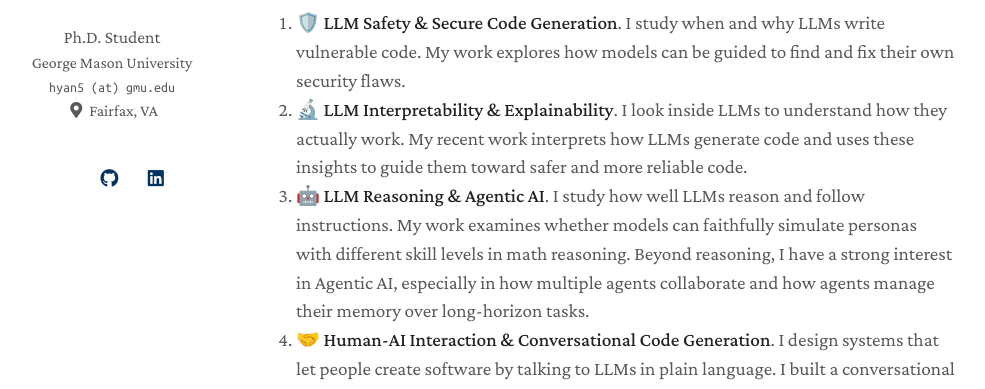
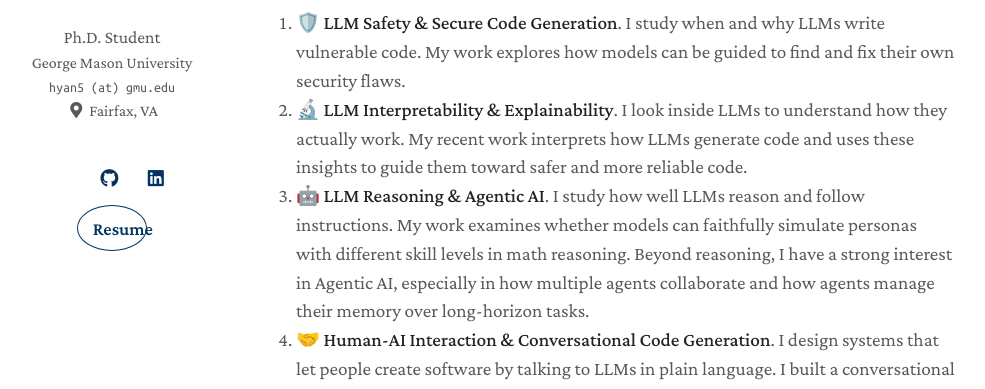
Before and after one commit to hyan5/hyan5.github.io, a Jekyll site: the page built from index.md, in a window 1280 px wide. Shown: the part 242-631 px from the top of the page, without its empty margins (164-1149 px from the left). Built offline with Jekyll 4.4.1, drawn with Linux system fonts in a browser that asks for light colours; nearby versions of some CDN libraries; a style sheet for code colours, icons or effects is not loaded; our own code applies the rules of GitHub Pages for plain Markdown files.

Commit message:
information updates

```diff
--- a/_layouts/homepage.html
+++ b/_layouts/homepage.html
@@ -72,12 +72,16 @@
         </a>
         {% endif %}
 
-
-
         {% if site.linkedin %}
         <a style="margin: 0 5px 0 0" href="{{ site.linkedin }}">
           <i class="fab fa-linkedin"></i>
         </a>
+        {% endif %}
+
+        {% if site.resume_link %}
+        <div style="margin-top: 8px;">
+          <a class="resume-button" href="{{ site.resume_link }}" title="Download my resume" download>Resume</a>
+        </div>
         {% endif %}
 
         {% if site.twitter %}
--- a/assets/css/style.scss
+++ b/assets/css/style.scss
@@ -2,3 +2,31 @@
 ---
 
 @import "minimal-light";
+
+.resume-button {
+  display: inline-block;
+  padding: 0.15rem 0.9rem;
+  border: 1.5px solid #043361;
+  border-radius: 1rem;
+  color: #043361 !important;
+  font-size: 0.95rem;
+  font-weight: 600;
+  text-decoration: none;
+}
+
+.resume-button:hover {
+  background-color: #043361;
+  color: #ffffff !important;
+}
+
+@media (prefers-color-scheme: dark) {
+  .resume-button {
+    border-color: #3eb7f0;
+    color: #3eb7f0 !important;
+  }
+
+  .resume-button:hover {
+    background-color: #3eb7f0;
+    color: #20212b !important;
+  }
+}
```
